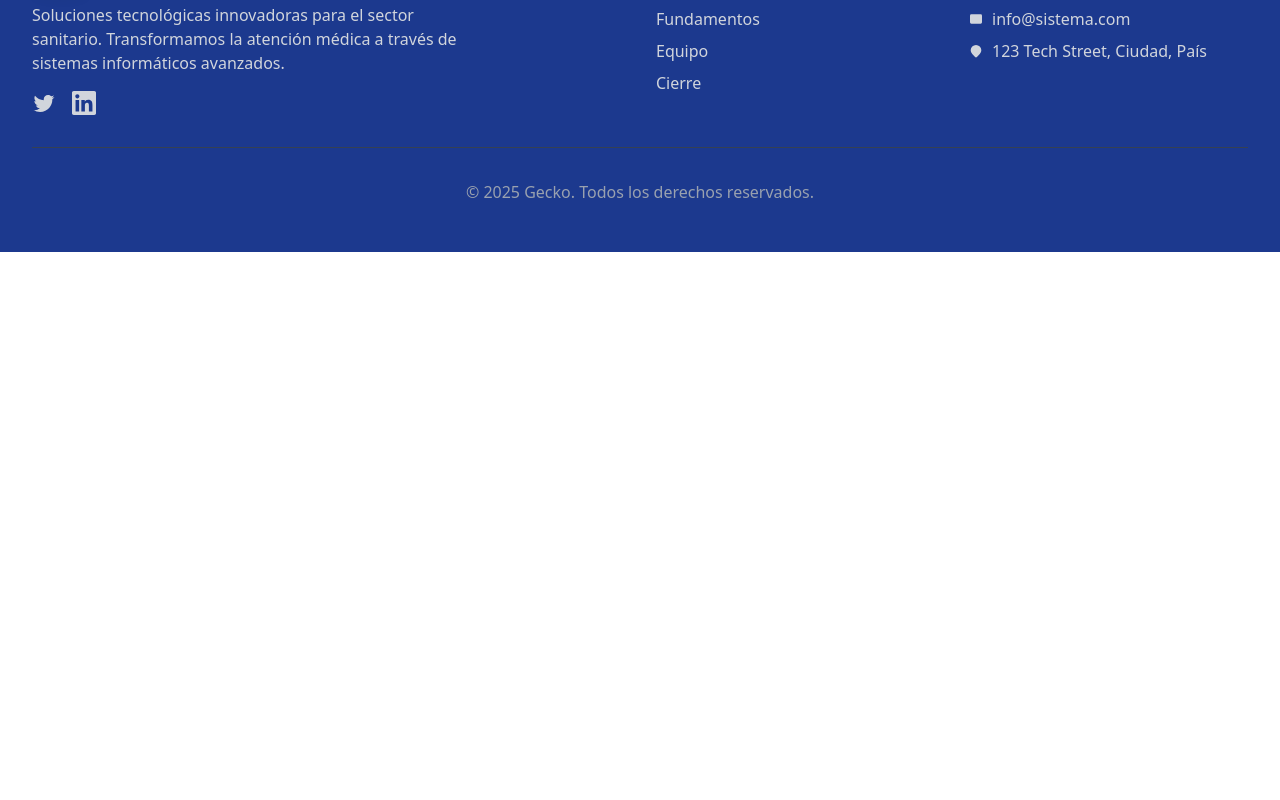
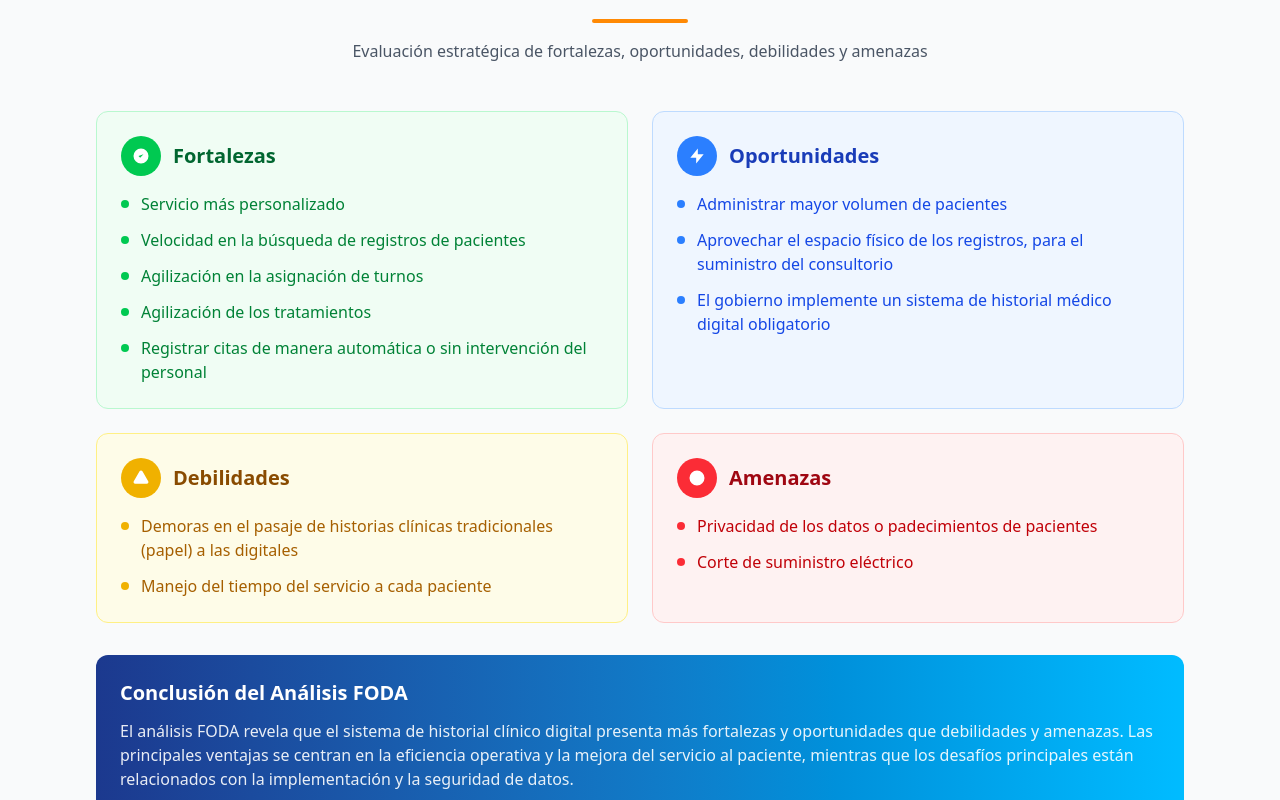
Before and after one commit to LuisMPlus/Gecko, a React (Vite) app: page / in a window 1280 px wide. Shown: the part 3500-4300 px from the top of the page. Before the commit the page ends 3752 px from the top, so only its background shows below. Built offline with nearby package versions, Linux system fonts and the light colour scheme.

Commit message:
feat: agregando el foda

```diff
--- a/src/Pages/HomePage.jsx
+++ b/src/Pages/HomePage.jsx
@@ -89,6 +89,28 @@ const HOME_CONTENT = {
     { number: "24/7", label: "Disponibilidad" },
   ],
 };
+
+// Constantes FODA
+const FODA_DATA = {
+  fortalezas: [
+    "Servicio más personalizado",
+    "Velocidad en la búsqueda de registros de pacientes",
+    "Agilización en la asignación de turnos",
+    "Agilización de los tratamientos",
+    "Registrar citas de manera automática o sin intervención del personal",
+  ],
+  oportunidades: [
+    "Administrar mayor volumen de pacientes",
+    "Aprovechar el espacio físico de los registros, para el suministro del consultorio",
+    "El gobierno implemente un sistema de historial médico digital obligatorio",
+  ],
+  debilidades: [
+    "Demoras en el pasaje de historias clínicas tradicionales (papel) a las digitales",
+    "Manejo del tiempo del servicio a cada paciente",
+  ],
+  amenazas: ["Privacidad de los datos o padecimientos de pacientes", "Corte de suministro eléctrico"],
+}
+
 
 export default function Home() {
   return (
@@ -262,6 +284,112 @@ export default function Home() {
           </div>
         </div>
       </section>
+
+      {/* Análisis FODA */}
+      <section className="py-20 bg-gray-50">
+        <div className=" mx:4 md:mx-16 px-4 sm:px-6 lg:px-8">
+          <div className="text-center mb-12">
+            <h2 className="text-4xl font-bold mb-4 text-blue-900">Análisis FODA del Sistema</h2>
+            <div className="w-24 h-1 mx-auto rounded-full bg-orange-400"></div>
+            <p className="text-gray-600 mt-4">
+              Evaluación estratégica de fortalezas, oportunidades, debilidades y amenazas
+            </p>
+          </div>
+
+          <div className="grid md:grid-cols-2 gap-6">
+            {/* Fortalezas */}
+            <div className="bg-green-50 border border-green-200 rounded-xl p-6 hover:shadow-lg transition-shadow duration-200">
+              <div className="flex items-center mb-4">
+                <div className="bg-green-500 text-white rounded-full w-10 h-10 flex items-center justify-center mr-3">
+                  <svg className="w-5 h-5" fill="currentColor" viewBox="0 0 24 24">
+                    <path d="M9 12l2 2 4-4m6 2a9 9 0 11-18 0 9 9 0 0118 0z" />
+                  </svg>
+                </div>
+                <h3 className="text-xl font-bold text-green-800">Fortalezas</h3>
+              </div>
+              <ul className="space-y-3">
+                {FODA_DATA.fortalezas.map((item, index) => (
+                  <li key={index} className="flex items-start">
+                    <div className="w-2 h-2 bg-green-500 rounded-full mt-2 mr-3 flex-shrink-0"></div>
+                    <span className="text-green-700 font-medium">{item}</span>
+                  </li>
+                ))}
+              </ul>
+            </div>
+
+            {/* Oportunidades */}
+            <div className="bg-blue-50 border border-blue-200 rounded-xl p-6 hover:shadow-lg transition-shadow duration-200">
+              <div className="flex items-center mb-4">
+                <div className="bg-blue-500 text-white rounded-full w-10 h-10 flex items-center justify-center mr-3">
+                  <svg className="w-5 h-5" fill="currentColor" viewBox="0 0 24 24">
+                    <path d="M13 10V3L4 14h7v7l9-11h-7z" />
+                  </svg>
+                </div>
+                <h3 className="text-xl font-bold text-blue-800">Oportunidades</h3>
+              </div>
+              <ul className="space-y-3">
+                {FODA_DATA.oportunidades.map((item, index) => (
+                  <li key={index} className="flex items-start">
+                    <div className="w-2 h-2 bg-blue-500 rounded-full mt-2 mr-3 flex-shrink-0"></div>
+                    <span className="text-blue-700 font-medium">{item}</span>
+                  </li>
+                ))}
+              </ul>
+            </div>
+
+            {/* Debilidades */}
+            <div className="bg-yellow-50 border border-yellow-200 rounded-xl p-6 hover:shadow-lg transition-shadow duration-200">
+              <div className="flex items-center mb-4">
+                <div className="bg-yellow-500 text-white rounded-full w-10 h-10 flex items-center justify-center mr-3">
+                  <svg className="w-5 h-5" fill="currentColor" viewBox="0 0 24 24">
+                    <path d="M12 9v2m0 4h.01m-6.938 4h13.856c1.54 0 2.502-1.667 1.732-3L13.732 4c-.77-1.333-2.694-1.333-3.464 0L3.34 16c-.77 1.333.192 3 1.732 3z" />
+                  </svg>
+                </div>
+                <h3 className="text-xl font-bold text-yellow-800">Debilidades</h3>
+              </div>
+              <ul className="space-y-3">
+                {FODA_DATA.debilidades.map((item, index) => (
+                  <li key={index} className="flex items-start">
+                    <div className="w-2 h-2 bg-yellow-500 rounded-full mt-2 mr-3 flex-shrink-0"></div>
+                    <span className="text-yellow-700 font-medium">{item}</span>
+                  </li>
+                ))}
+              </ul>
+            </div>
+
+            {/* Amenazas */}
+            <div className="bg-red-50 border border-red-200 rounded-xl p-6 hover:shadow-lg transition-shadow duration-200">
+              <div className="flex items-center mb-4">
+                <div className="bg-red-500 text-white rounded-full w-10 h-10 flex items-center justify-center mr-3">
+                  <svg className="w-5 h-5" fill="currentColor" viewBox="0 0 24 24">
+                    <path d="M12 8v4m0 4h.01M21 12a9 9 0 11-18 0 9 9 0 0118 0z" />
+                  </svg>
+                </div>
+                <h3 className="text-xl font-bold text-red-800">Amenazas</h3>
+              </div>
+              <ul className="space-y-3">
+                {FODA_DATA.amenazas.map((item, index) => (
+                  <li key={index} className="flex items-start">
+                    <div className="w-2 h-2 bg-red-500 rounded-full mt-2 mr-3 flex-shrink-0"></div>
+                    <span className="text-red-700 font-medium">{item}</span>
+                  </li>
+                ))}
+              </ul>
+            </div>
+          </div>
+
+          {/* Resumen del análisis */}
+          <div className="mt-8 bg-gradient-to-r from-blue-900 to-sky-400 rounded-xl p-6 text-white">
+            <h4 className="text-xl font-bold mb-3">Conclusión del Análisis FODA</h4>
+            <p className="opacity-90">
+              El análisis FODA revela que el sistema de historial clínico digital presenta más fortalezas y
+              oportunidades que debilidades y amenazas. Las principales ventajas se centran en la eficiencia operativa y
+              la mejora del servicio al paciente, mientras que los desafíos principales están relacionados con la
+              implementación y la seguridad de datos.
+            </p>
+          </div>
+        </div>
+      </section>
     </main>
   );
 }
```
